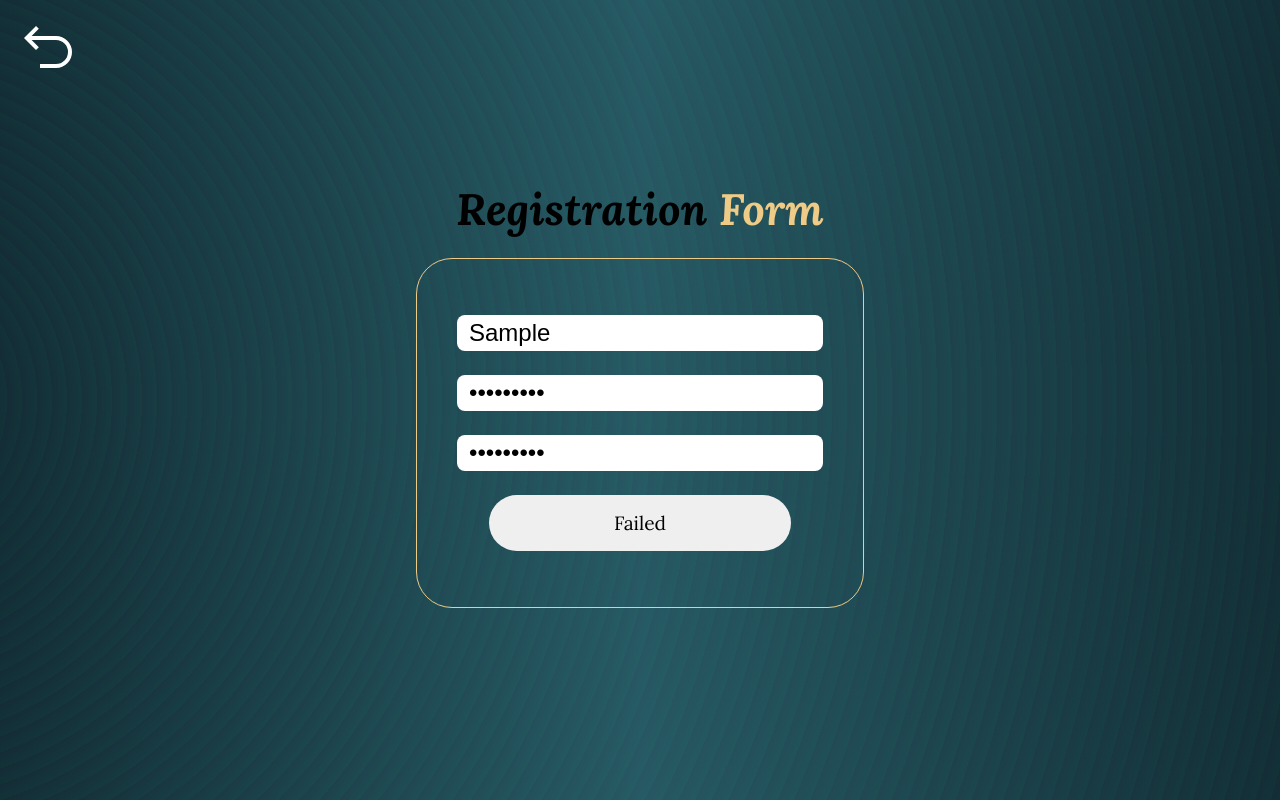
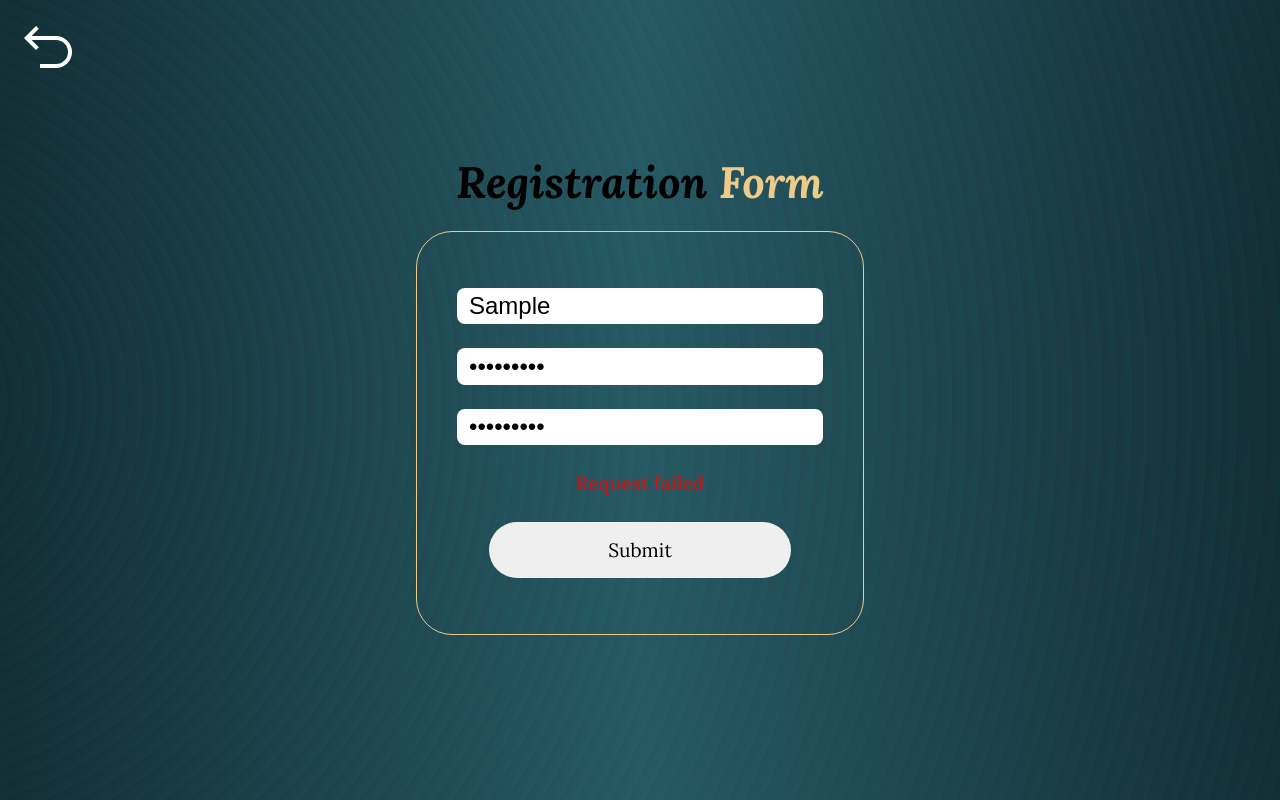
Before and after one commit to bartoszmrosek/Blackjack-Game, a React (Vite) app: page /Blackjack-Game/register in a window 1280 px wide. Both pictures are taken after typing "Sample", "Sample123", "Sample123" into the empty fields and a click on the button "Submit". Built offline with nearby package versions, Linux system fonts and the light colour scheme.

Commit message:
More styles, update to package

```diff
--- a/package.json
+++ b/package.json
@@ -2,7 +2,7 @@
   "name": "blackjack-game",
   "author": "Bartosz Mrosek",
   "private": true,
-  "version": "1.0.0",
+  "version": "1.1.0",
   "type": "module",
   "description": "Black jack game for Evolutions Engineering camp",
   "scripts": {
--- a/src/pages/Register/Register.module.css
+++ b/src/pages/Register/Register.module.css
@@ -39,16 +39,21 @@
 .input{
     font-size: 100%;
 
+    aspect-ratio: 10/1;
+
     padding: 0.25rem 0.75rem;
 
     border-radius: 0.5rem;
     border: 0;
 }
 
-.passwordMismatch{
+.errorMessage{
     color: rgba(230, 10, 10, 0.8);
 
     font-size: 80%;
+
+    display:  flex;
+    flex-direction: column;
 }
 
 .sendBtn{
@@ -61,6 +66,10 @@
     font-size: 80%;
 }
 
-.sendBtn:hover{
+.sendBtn:disabled{
+    cursor: not-allowed;
+}
+
+.sendBtn:not(:disabled):hover{
     filter: brightness(0.65);
 }
--- a/src/pages/Register/Register.tsx
+++ b/src/pages/Register/Register.tsx
@@ -1,4 +1,5 @@
 import React, { FormEvent, useCallback, useEffect, useState } from "react";
+import { BeatLoader } from "react-spinners";
 import { GoBackButton } from "../../components/GoBackButton/GoBackButton";
 import { StyledMainWrapper } from "../../components/StyledMainWrapper/StyledMainWrapper";
 import { useFetch } from "../../hooks/useFetch";
@@ -56,15 +57,31 @@ const Register: React.FC = () => {
                     type="password"
                     autoComplete="new-password"
                 />
-                {!arePasswordTheSame && <span className={styles.passwordMismatch}>Passwords do not match</span>}
+                {(!arePasswordTheSame
+                 || (status !== 0 && status !== 200)) && (
+                     <p className={styles.errorMessage}>
+                         <span>{
+                            status === 500 ? "Username taken" : "Request failed"
+                        }</span>
+                         <span>{
+                            !arePasswordTheSame && "Passwords do not match"
+                        }</span>
+                     </p>
+                )}
                 <button
                     type="submit"
                     className={styles.sendBtn}
                     disabled={isLoading}
                 >
-                    {isLoading ? "loading" :
-                        status === 0 ? "Submit" :
-                            status === 200 ? "Success" : "Failed"
+                    {isLoading ? (
+                        <BeatLoader
+                            loading={true}
+                            role="progressbar"
+                            speedMultiplier={0.5}
+                            color="var(--positiveColor)"
+                        />
+                    ) :
+                        status === 200 ? "Submitted" : "Submit"
                     }
                 </button>
             </form>
```
Also changed, not shown: public/Graphics/success.svg (added).
